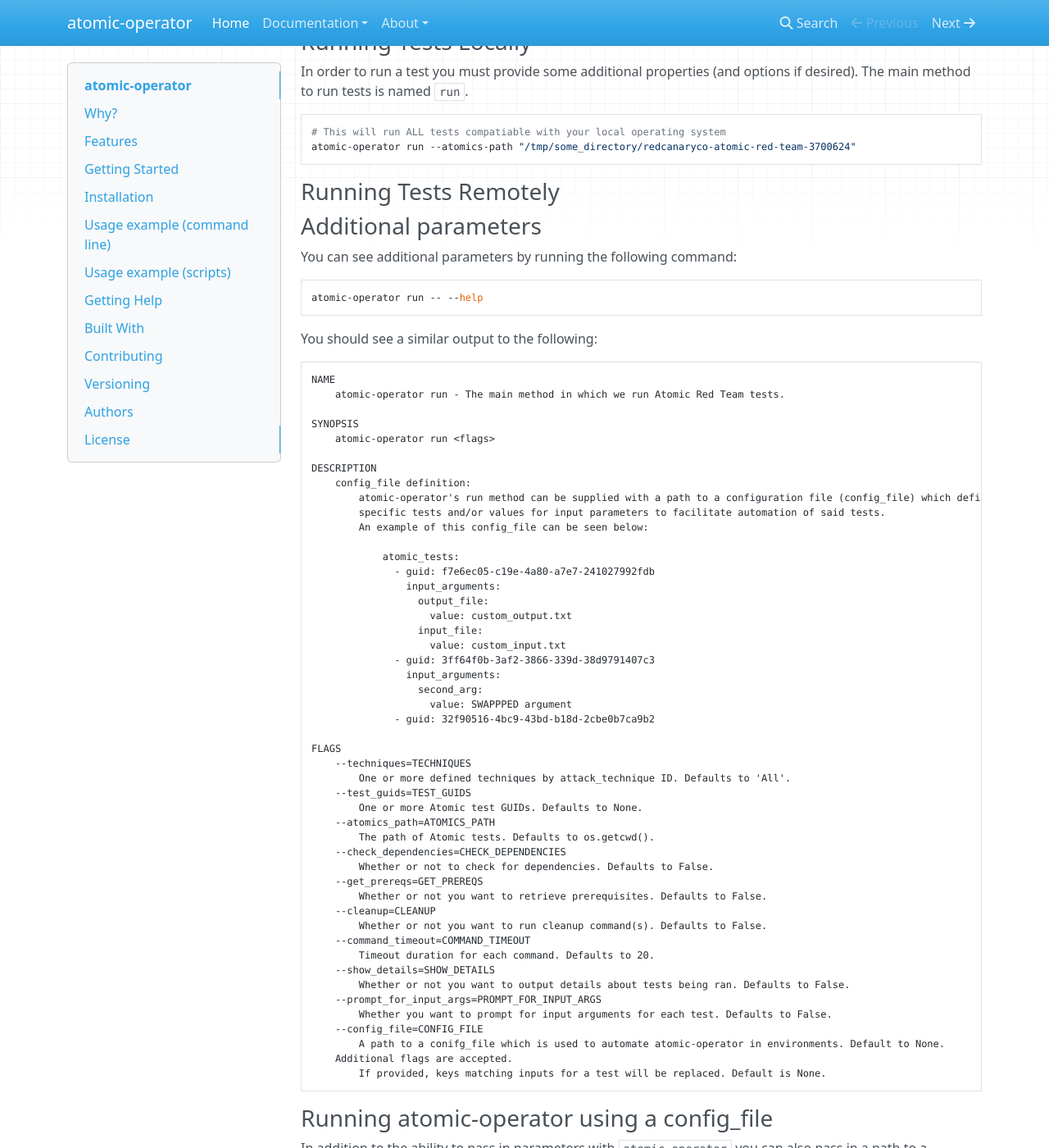
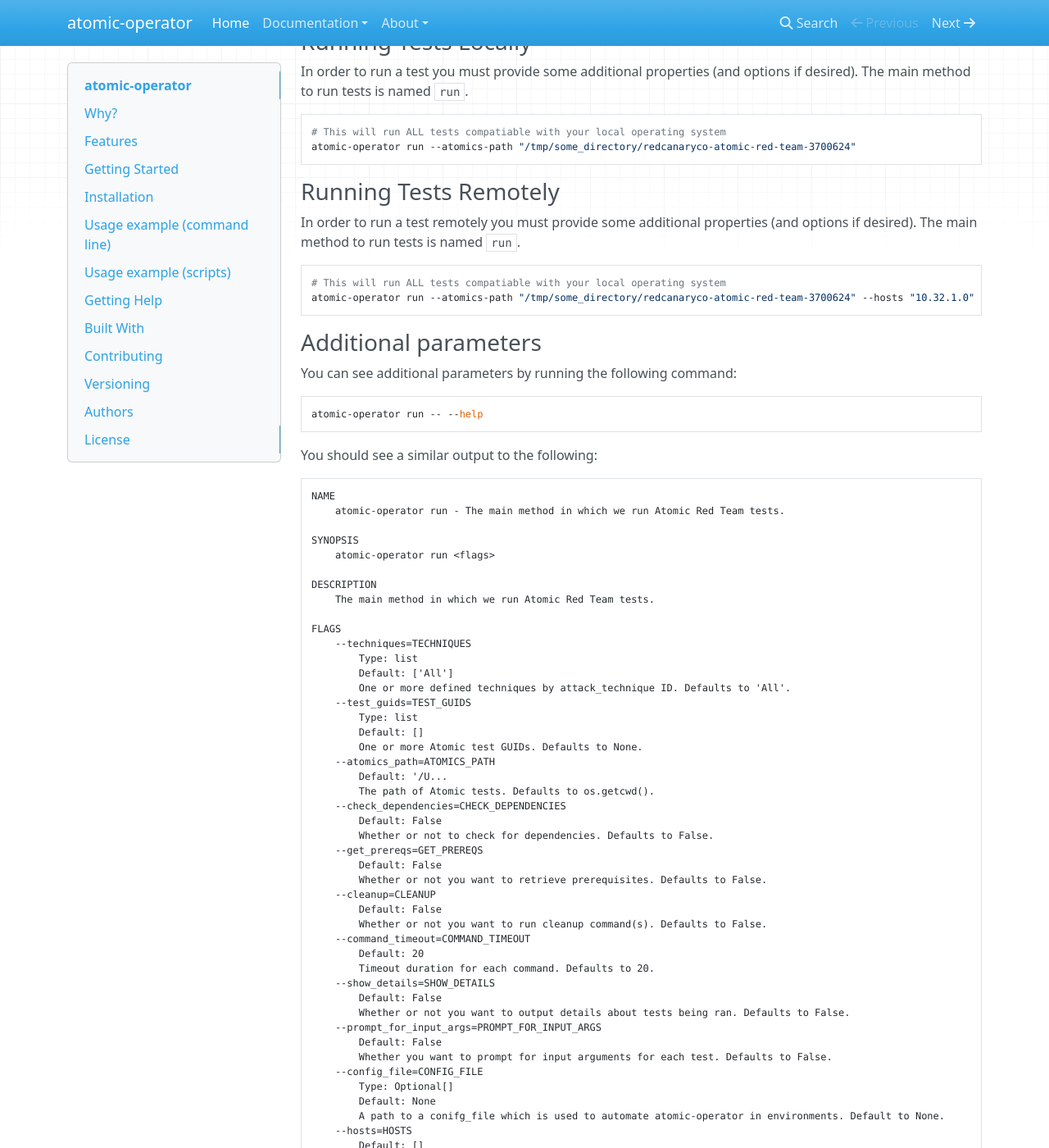
Before and after one commit to swimlane/atomic-operator, an MkDocs documentation site: the page built from docs/index.md, in a window 1280 px wide and 1400 px high, scrolled down 2382 px. Shown: the whole window at 82% size. Built offline with MkDocs 1.6.1, drawn with Linux system fonts in a browser that asks for light colours; nearby versions of some CDN libraries; some of the changed text lies outside the part shown.

Commit message:
Updated docs

````diff
--- a/docs/index.md
+++ b/docs/index.md
@@ -99,7 +99,12 @@
 
 ### Running Tests Remotely
 
+In order to run a test remotely you must provide some additional properties (and options if desired). The main method to run tests is named `run`.
 
+```bash
+# This will run ALL tests compatiable with your local operating system
+atomic-operator run --atomics-path "/tmp/some_directory/redcanaryco-atomic-red-team-3700624" --hosts "10.32.1.0" --username "my_username" --password "my_password"
+```
 
 ### Additional parameters
 
@@ -119,45 +124,66 @@
     atomic-operator run <flags>
 
 DESCRIPTION
-    config_file definition:
-        atomic-operator's run method can be supplied with a path to a configuration file (config_file) which defines
-        specific tests and/or values for input parameters to facilitate automation of said tests.
-        An example of this config_file can be seen below:
-
-            atomic_tests:
-              - guid: f7e6ec05-c19e-4a80-a7e7-241027992fdb
-                input_arguments:
-                  output_file:
-                    value: custom_output.txt
-                  input_file:
-                    value: custom_input.txt
-              - guid: 3ff64f0b-3af2-3866-339d-38d9791407c3
-                input_arguments:
-                  second_arg:
-                    value: SWAPPPED argument
-              - guid: 32f90516-4bc9-43bd-b18d-2cbe0b7ca9b2
+    The main method in which we run Atomic Red Team tests.
 
 FLAGS
     --techniques=TECHNIQUES
+        Type: list
+        Default: ['All']
         One or more defined techniques by attack_technique ID. Defaults to 'All'.
     --test_guids=TEST_GUIDS
+        Type: list
+        Default: []
         One or more Atomic test GUIDs. Defaults to None.
     --atomics_path=ATOMICS_PATH
+        Default: '/U...
         The path of Atomic tests. Defaults to os.getcwd().
     --check_dependencies=CHECK_DEPENDENCIES
+        Default: False
         Whether or not to check for dependencies. Defaults to False.
     --get_prereqs=GET_PREREQS
+        Default: False
         Whether or not you want to retrieve prerequisites. Defaults to False.
     --cleanup=CLEANUP
+        Default: False
         Whether or not you want to run cleanup command(s). Defaults to False.
     --command_timeout=COMMAND_TIMEOUT
+        Default: 20
         Timeout duration for each command. Defaults to 20.
     --show_details=SHOW_DETAILS
+        Default: False
         Whether or not you want to output details about tests being ran. Defaults to False.
     --prompt_for_input_args=PROMPT_FOR_INPUT_ARGS
+        Default: False
         Whether you want to prompt for input arguments for each test. Defaults to False.
     --config_file=CONFIG_FILE
+        Type: Optional[]
+        Default: None
         A path to a conifg_file which is used to automate atomic-operator in environments. Default to None.
+    --hosts=HOSTS
+        Default: []
+        A list of one or more remote hosts to run a test on. Defaults to [].
+    --username=USERNAME
+        Type: Optional[]
+        Default: None
+        Username for authentication of remote connections. Defaults to None.
+    --password=PASSWORD
+        Type: Optional[]
+        Default: None
+        Password for authentication of remote connections. Defaults to None.
+    --ssh_key_path=SSH_KEY_PATH
+        Type: Optional[]
+        Default: None
+        Path to a SSH Key for authentication of remote connections. Defaults to None.
+    --verify_ssl=VERIFY_SSL
+        Default: False
+        Whether or not to verify ssl when connecting over RDP (windows). Defaults to False.
+    --ssh_port=SSH_PORT
+        Default: 22
+        SSH port for authentication of remote connections. Defaults to 22.
+    --ssh_timeout=SSH_TIMEOUT
+        Default: 5
+        SSH timeout for authentication of remote connections. Defaults to 5.
     Additional flags are accepted.
         If provided, keys matching inputs for a test will be replaced. Default is None.
 ```
````
Also changed, not shown: README.md (+53 -24 lines).
